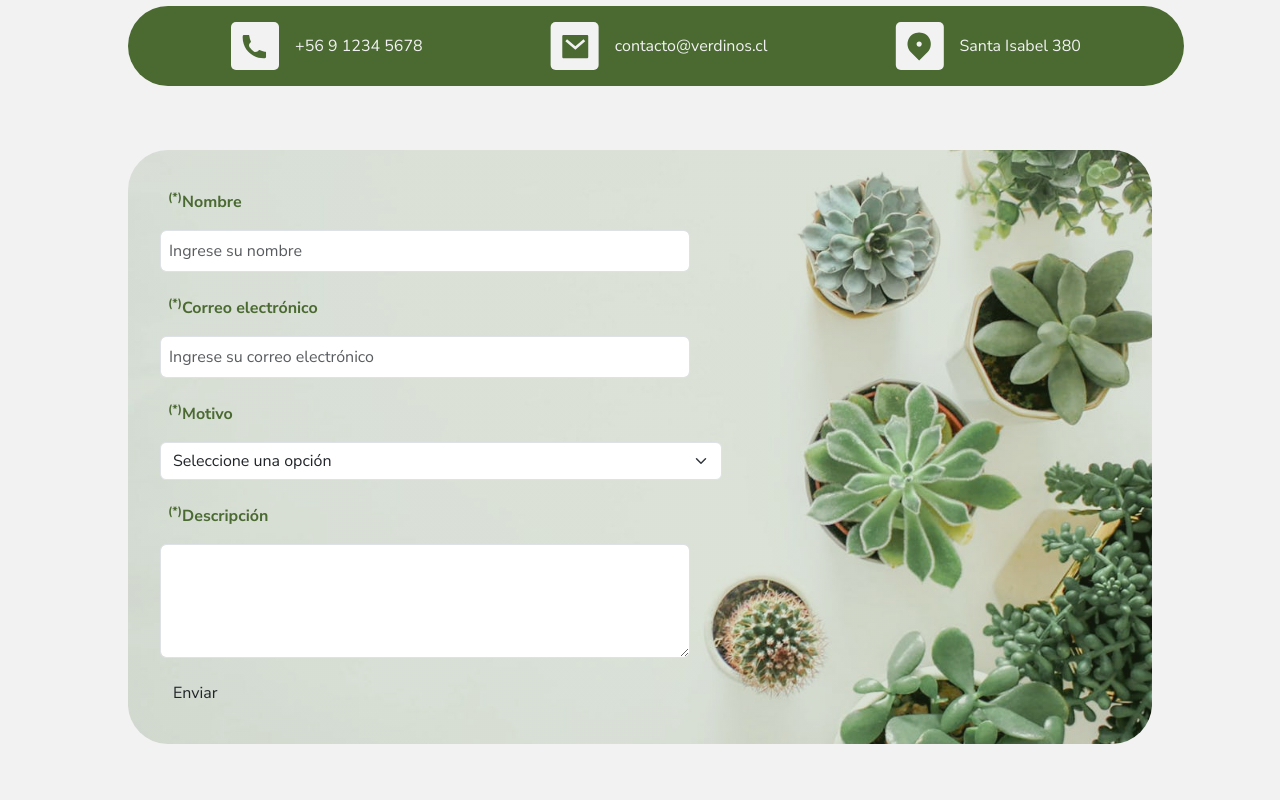
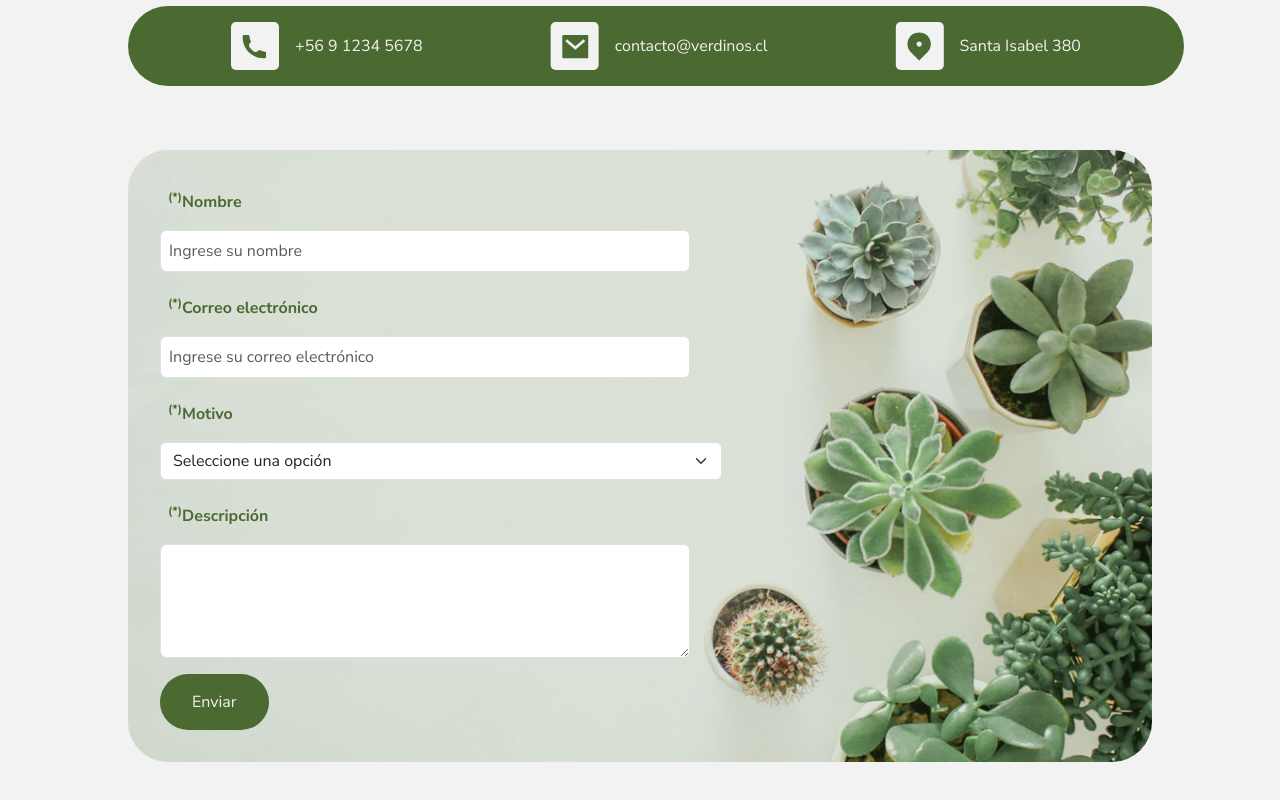
Before and after one commit to At3nas/PGY3121_E2_ATENAS_PEREZ, a plain HTML site: page contacto.html in a window 1280 px wide. Shown: the part 310-1110 px from the top of the page. Drawn offline with nearby package versions, Linux system fonts and the light colour scheme.

Commit message:
* FIX: Submit button

```diff
--- a/contacto.html
+++ b/contacto.html
@@ -15,6 +15,7 @@
   <!-- CUSTOM | CSS -->
   <link rel="stylesheet" href="styles/styles.css">
   <link rel="stylesheet" href="styles/contacto.css">
+  <link rel="stylesheet" href="styles/register.css">
 
   <!-- JQUERY | JS -->
   <script src="https://code.jquery.com/jquery-3.7.1.js" integrity="sha256-eKhayi8LEQwp4NKxN+CfCh+3qOVUtJn3QNZ0TciWLP4="
@@ -168,7 +169,7 @@
           </div>
         </div>
 
-        <button type="submit" class="btn" id="submitBtn">Enviar</button>
+        <button type="submit" id="submitBtn">Enviar</button>
       </form>
     </section>
 
```
